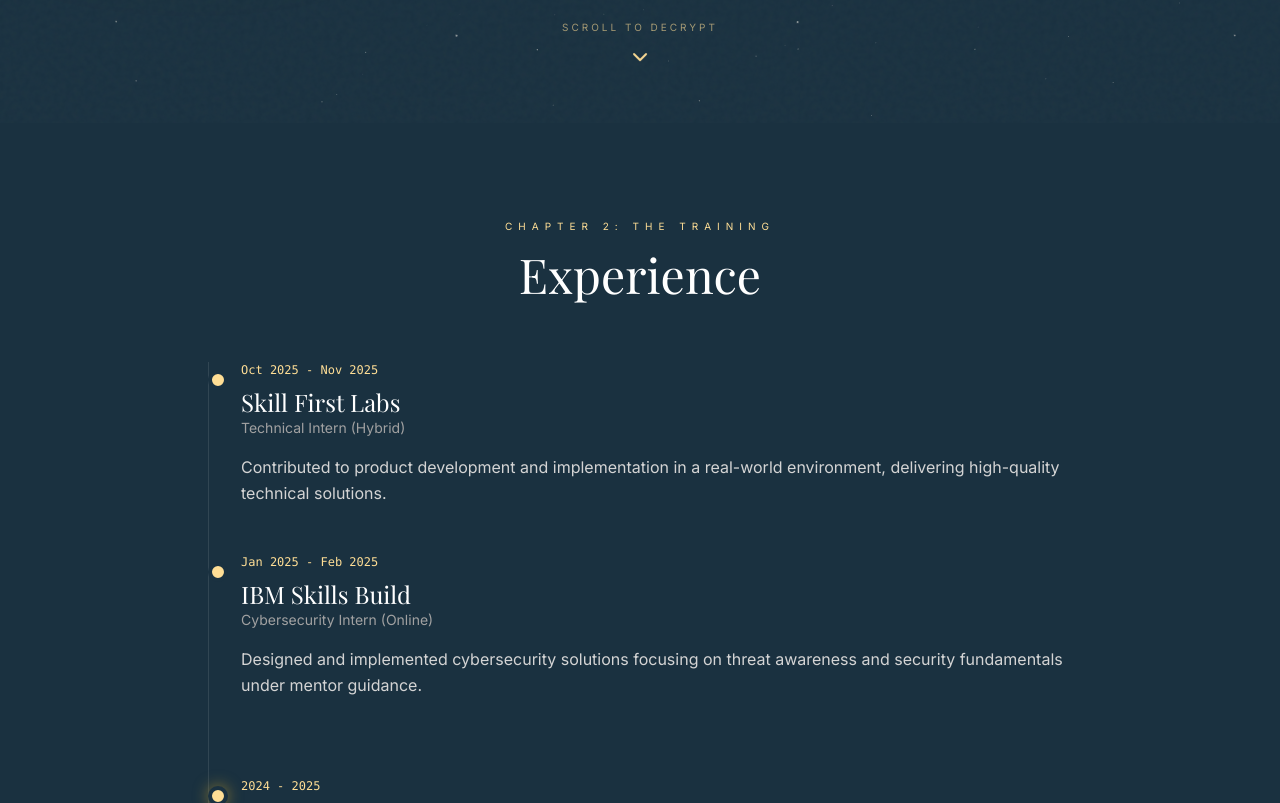
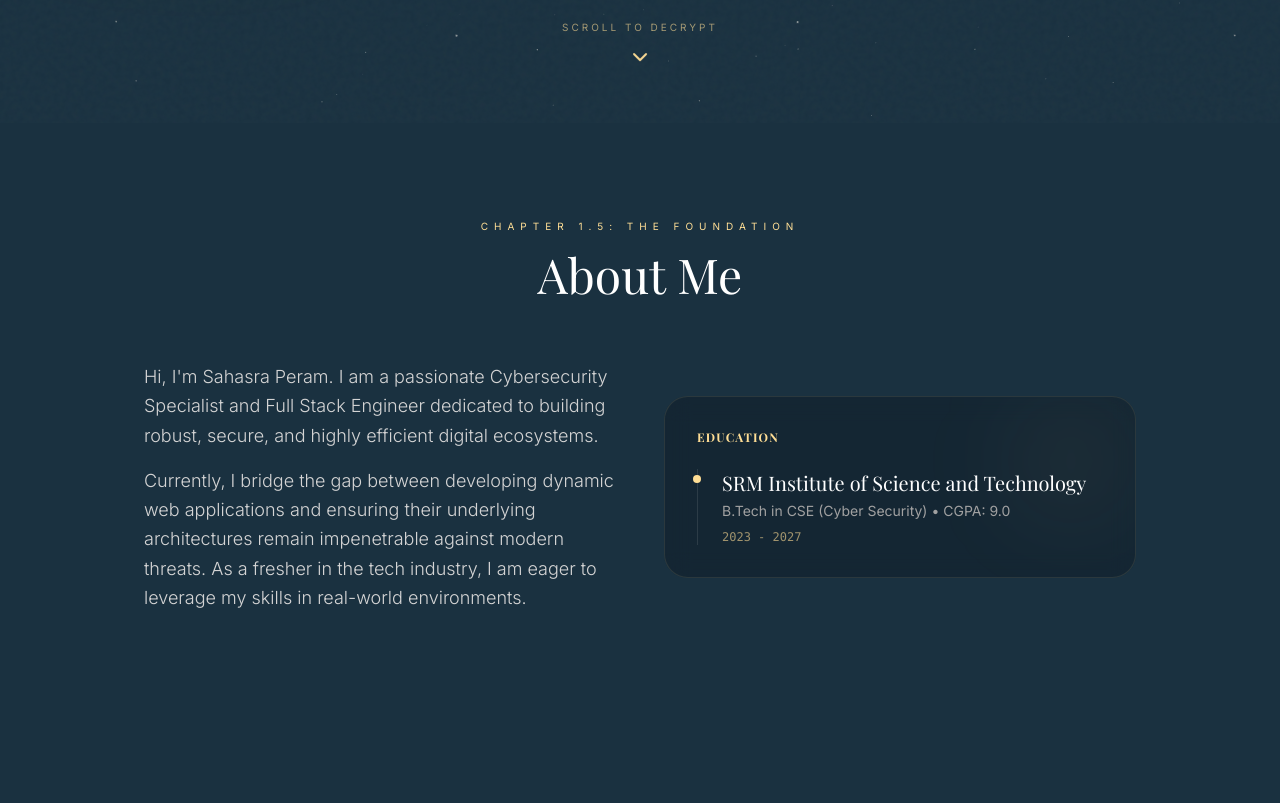
Before and after one commit to Sahasraperam/storytelling_portfolio, a Next.js app: page / in a window 1280 px wide. Shown: the part 677-1480 px from the top of the page. Built offline with nearby package versions, Linux system fonts and the light colour scheme; a web font is replaced by a local one.

Commit message:
references

```diff
--- a/src/app/page.tsx
+++ b/src/app/page.tsx
@@ -1,5 +1,6 @@
 import Navbar from "@/components/layout/Navbar";
 import Hero from "@/components/sections/Hero";
+import About from "@/components/sections/About";
 import Journey from "@/components/sections/Journey";
 import Skills from "@/components/sections/Skills";
 import Projects from "@/components/sections/Projects";
@@ -17,6 +18,7 @@ export default function Home() {
       <Navbar />
 
       <Hero />
+      <About />
       <Experience />
       <Journey />
       <Skills />
--- /dev/null
+++ b/src/components/sections/About.tsx
@@ -0,0 +1,49 @@
+'use client';
+
+import { motion } from 'framer-motion';
+
+export default function About() {
+  return (
+    <section id="about" className="relative py-24 px-4 max-w-5xl mx-auto z-10">
+      <div className="text-center mb-16">
+        <p className="text-sunny-400 uppercase tracking-[0.6em] text-[10px] mb-4">Chapter 1.5: The Foundation</p>
+        <h2 className="text-4xl md:text-5xl font-serif text-white">About Me</h2>
+      </div>
+
+      <div className="grid grid-cols-1 md:grid-cols-2 gap-12 items-center">
+        {/* Bio Section */}
+        <motion.div
+          initial={{ opacity: 0, x: -20 }}
+          whileInView={{ opacity: 1, x: 0 }}
+          transition={{ duration: 0.8 }}
+          className="text-neutral-300 leading-relaxed space-y-4 font-light text-lg"
+        >
+          <p>
+            Hi, I'm Sahasra Peram. I am a passionate Cybersecurity Specialist and Full Stack Engineer dedicated to building robust, secure, and highly efficient digital ecosystems.
+          </p>
+          <p>
+            Currently, I bridge the gap between developing dynamic web applications and ensuring their underlying architectures remain impenetrable against modern threats. As a fresher in the tech industry, I am eager to leverage my skills in real-world environments.
+          </p>
+        </motion.div>
+
+        {/* Education Section (Inspired by your Reference) */}
+        <motion.div
+          initial={{ opacity: 0, x: 20 }}
+          whileInView={{ opacity: 1, x: 0 }}
+          transition={{ duration: 0.8 }}
+          className="glass p-8 rounded-3xl border border-white/10 relative overflow-hidden"
+        >
+          <div className="absolute top-0 right-0 w-32 h-32 bg-sunny-400/5 rounded-full blur-[50px]" />
+          <h3 className="text-sunny-400 uppercase tracking-widest text-xs font-bold mb-6">Education</h3>
+
+          <div className="relative pl-6 border-l border-white/10">
+            <div className="absolute left-[-5px] top-1.5 w-2 h-2 rounded-full bg-sunny-400" />
+            <h4 className="text-xl font-serif text-white mb-1">SRM Institute of Science and Technology</h4>
+            <p className="text-sm text-neutral-400 mb-2">B.Tech in CSE (Cyber Security) • CGPA: 9.0</p>
+            <p className="text-xs text-sunny-400/60 font-mono">2023 - 2027</p>
+          </div>
+        </motion.div>
+      </div>
+    </section>
+  );
+}
--- a/src/components/sections/Contact.tsx
+++ b/src/components/sections/Contact.tsx
@@ -33,20 +33,23 @@ export default function Contact() {
               </div>
               <div>
                 <p className="text-[10px] uppercase tracking-widest text-neutral-500 mb-1">Direct Signal</p>
-                <span className="text-xl text-white font-serif">sahasra.peram.77@gmail.com</span>
+                <a href="mailto:sahasra.peram.77@gmail.com" className="text-xl text-white font-serif hover:text-sunny-400 transition-colors">
+                  sahasra.peram.77@gmail.com
+                </a>
               </div>
             </div>
 
             <div className="flex gap-4">
               {[
                 { icon: <Github className="w-6 h-6" />, label: "Github", href: "https://github.com/Sahasraperam" },
-                { icon: <Linkedin className="w-6 h-6" />, label: "LinkedIn", href: "https://www.linkedin.com/in/sahasra-peram-7813a4290/" }
+                { icon: <Linkedin className="w-6 h-6" />, label: "LinkedIn", href: "https://www.linkedin.com/in/sahasra-peram/" }
               ].map((social, i) => (
                 <a
                   key={i}
                   href={social.href}
                   target="_blank"
                   rel="noopener noreferrer"
+                  aria-label={social.label}
                   className="p-5 rounded-2xl bg-white/5 border border-white/10 hover:bg-white/10 hover:border-white/20 transition-all duration-500 group"
                 >
                   <div className="group-hover:scale-110 group-hover:text-sunny-400 transition-all">
--- a/src/components/sections/Projects.tsx
+++ b/src/components/sections/Projects.tsx
@@ -123,18 +123,14 @@ export default function Projects() {
                       href={project.github}
                       target="_blank"
                       rel="noopener noreferrer"
-                      className="flex items-center gap-2 text-sunny-400 hover:text-sunny-300 transition-colors uppercase text-[10px] tracking-widest font-bold"
+                      className="flex items-center gap-2 text-sunny-400 hover:text-sunny-300 transition-colors uppercase text-xs tracking-widest font-bold"
                     >
                       <Github className="w-4 h-4" /> View Code
                     </a>
-                    <a
-                      href={project.demo}
-                      target="_blank"
-                      rel="noopener noreferrer"
-                      className="flex items-center gap-2 text-white hover:text-sunny-100 transition-colors uppercase text-[10px] tracking-widest font-bold"
-                    >
+                    {/* You can add a live demo link here if hosted, otherwise comment it out */}
+                    {/* <a href={project.demo} className="flex items-center gap-2 text-white hover:text-sunny-100 transition-colors uppercase text-xs tracking-widest font-bold">
                       <ExternalLink className="w-4 h-4" /> Live Demo
-                    </a>
+                    </a> */}
                   </div>
                 </div>
               </div>
--- a/src/components/sections/Skills.tsx
+++ b/src/components/sections/Skills.tsx
@@ -8,29 +8,29 @@ const skills = [
     icon: <Code2 className="w-8 h-8" />,
     title: 'Full Stack',
     desc: 'The Architect',
-    details: 'Forging robust structures with React.js, Next.js, and Flask.',
-    stack: ['ReactJs', 'Flask', 'Next.js', 'TypeScript']
+    details: 'Forging robust structures and intuitive interfaces.',
+    techs: ['React.js', 'Node.js', 'HTML5', 'CSS3', 'JavaScript']
+  },
+  {
+    icon: <Shield className="w-8 h-8" />,
+    title: 'Cybersecurity',
+    desc: 'The Defender',
+    details: 'Standing as a guardian against threats, ensuring every byte is secure.',
+    techs: ['Cryptography', 'Network Security', 'Ethical Hacking']
+  },
+  {
+    icon: <Cpu className="w-8 h-8" />,
+    title: 'Python / Backend',
+    desc: 'The Efficient',
+    details: 'Optimizing core machine logic for raw power and lightning execution.',
+    techs: ['Python', 'C++', 'Java', 'Flask', 'MySQL', 'MongoDB']
   },
   {
     icon: <Brain className="w-8 h-8" />,
     title: 'AI / ML',
     desc: 'The Predictor',
-    details: 'Integrating LLMs and OpenCV for intelligent vision and automation.',
-    stack: ['Python', 'OpenCV', 'PyTorch', 'TensorFlow']
-  },
-  {
-    icon: <Shield className="w-8 h-8" />,
-    title: 'Cybersecurity',
-    desc: 'The Defender',
-    details: 'Securing systems with heavy focus on network and cloud security.',
-    stack: ['C++', 'Java', 'Linux', 'Network Security']
-  },
-  {
-    icon: <Cpu className="w-8 h-8" />,
-    title: 'Data & Cloud',
-    desc: 'The Efficient',
-    details: 'Optimizing data pathways with MongoDB and Firebase integration.',
-    stack: ['MongoDB', 'Firebase', 'SQL', 'GCP']
+    details: 'Building intelligent data pathways and automation scripts.',
+    techs: ['OpenCV', 'Selenium', 'BeautifulSoup']
   }
 ];
 
@@ -73,11 +73,11 @@ export default function Skills() {
                 </div>
                 <h3 className="text-xl font-serif mb-2 text-white group-hover:text-sunny-200 transition-colors">{skill.title}</h3>
                 <p className="text-sunny-400 text-[10px] uppercase tracking-widest font-bold mb-3">{skill.desc}</p>
-                <p className="text-neutral-500 text-sm font-light leading-relaxed mb-4">{skill.details}</p>
-                <div className="flex flex-wrap gap-2 mt-auto">
-                  {skill.stack.map((item) => (
-                    <span key={item} className="text-[9px] px-2 py-1 rounded bg-white/5 border border-white/10 text-neutral-400">
-                      {item}
+                <p className="text-neutral-500 text-sm font-light leading-relaxed">{skill.details}</p>
+                <div className="flex flex-wrap gap-2 mt-4">
+                  {skill.techs.map((tech) => (
+                    <span key={tech} className="px-2 py-1 rounded bg-white/5 border border-white/10 text-[10px] uppercase tracking-wider text-sunny-100/70">
+                      {tech}
                     </span>
                   ))}
                 </div>
```
